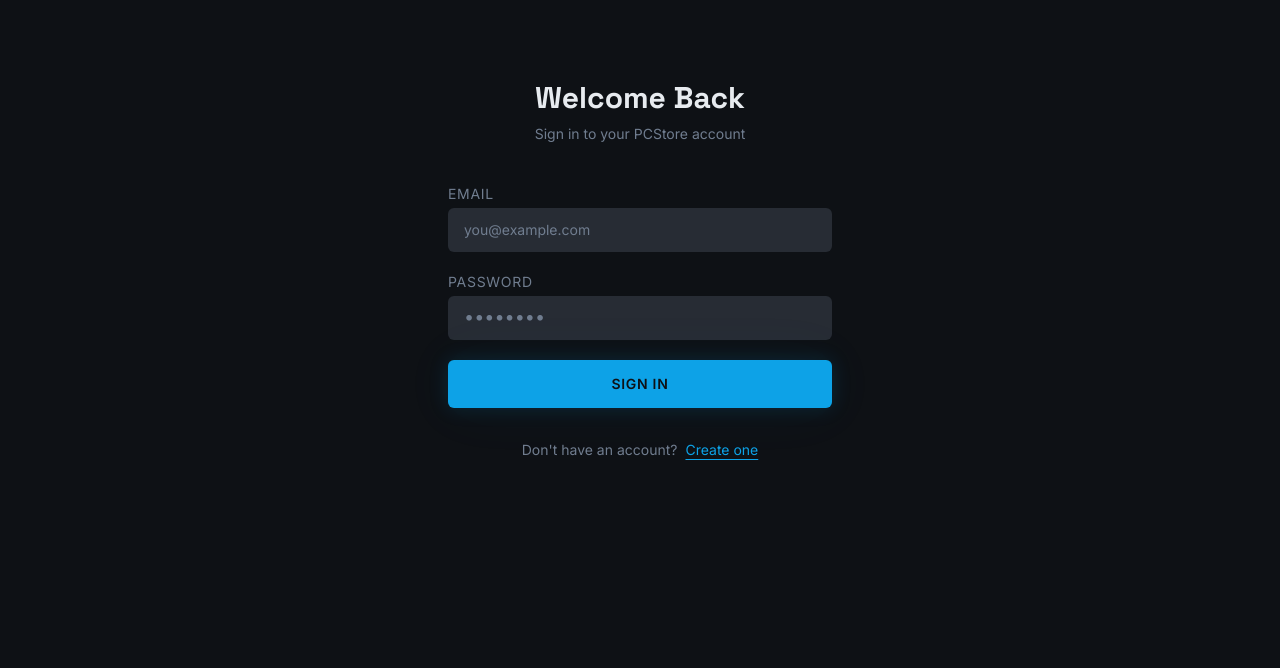
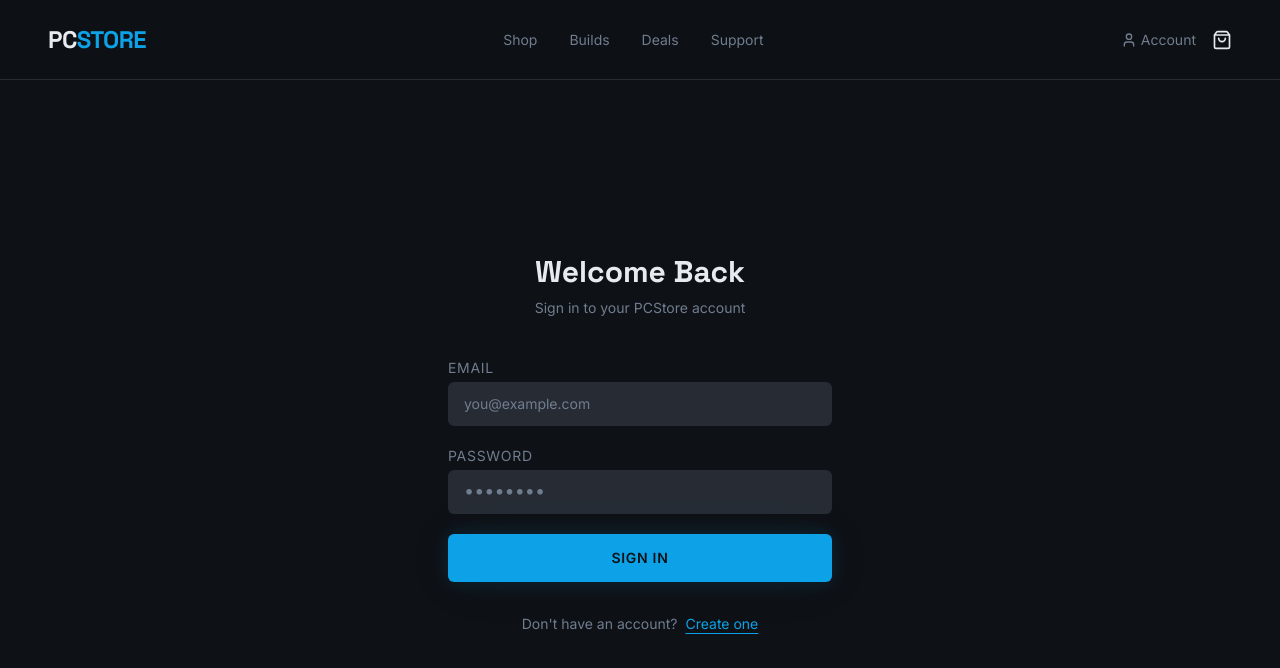
Before and after one commit to Raxorekk/ecommerce, a Next.js app in the folder frontend/ecommerce/: page /login in a window 1280 px wide. Shown: the top 668 px of the page. Built offline with nearby package versions, Linux system fonts and the light colour scheme.

Commit message:
added navbar

```diff
--- a/frontend/ecommerce/app/globals.css
+++ b/frontend/ecommerce/app/globals.css
@@ -20,6 +20,18 @@
   --font-space: "Space Grotesk", sans-serif;
   --font-body: "Inter", system-ui, sans-serif;
   --shadow-glow-cyan: 0 0 20px #0da2e726, 0 0 60px #0da2e70d;
+  --animate-fade-in: fade-in ease-out forwards;
+
+  @keyframes fade-in {
+    from {
+      opacity: 0;
+      transform: translateY(-10px);
+    }
+    to {
+      opacity: 1;
+      transform: translateY(0);
+    }
+  }
 }
 
 /*
--- a/frontend/ecommerce/app/layout.tsx
+++ b/frontend/ecommerce/app/layout.tsx
@@ -1,5 +1,6 @@
 import type { Metadata } from "next";
 import "./globals.css";
+import NavBar from "@/components/NavBar";
 
 export const metadata: Metadata = {
   title: "Create Next App",
@@ -15,7 +16,10 @@
     <html
       lang="en"
     >
-      <body className="antialiased">{children}</body>
+      <body className="antialiased">
+        <NavBar />
+        {children}
+        </body>
     </html>
   );
 }
--- a/frontend/ecommerce/app/login/page.tsx
+++ b/frontend/ecommerce/app/login/page.tsx
@@ -5,7 +5,7 @@
 
 const page = () => {
   return (
-    <div className="flex flex-col items-center min-h-screen px-6 pt-20">
+    <div className="flex flex-col items-center min-h-222 px-6 justify-center animate-fade-in [animation-duration:300ms]">
       <div className="flex flex-col items-center max-w-sm w-full">
         <h1 className="text-3xl font-bold mb-2">Welcome Back</h1>
         <p className="text-muted-foreground text-sm mb-10 text-center">
--- a/frontend/ecommerce/app/register/page.tsx
+++ b/frontend/ecommerce/app/register/page.tsx
@@ -5,7 +5,7 @@
 
 const page = () => {
   return (
-    <div className="flex flex-col items-center min-h-screen px-6 pt-20">
+    <div className="flex flex-col items-center min-h-screen px-6 pt-20 animate-fade-in [animation-duration:300ms]">
       <div className="flex flex-col items-center max-w-sm w-full">
         <h1 className="text-3xl font-bold mb-2">Create Account</h1>
         <p className="text-muted-foreground text-sm mb-10 text-center">
--- a/frontend/ecommerce/components/NavBar.tsx
+++ b/frontend/ecommerce/components/NavBar.tsx
@@ -1,9 +1,107 @@
-import React from 'react'
+"use client";
+import "../app/globals.css";
+import {
+  Menu,
+  ShoppingBag,
+  Monitor,
+  Cpu,
+  Tag,
+  LucideLifeBuoy,
+  User,
+  X,
+  LucideProps,
+} from "lucide-react";
+import React, { useState, useEffect } from "react";
+import Link from "next/link";
 
-const NavBar = () => {
+function NavBarDropdownButton({
+  href,
+  text,
+  Icon,
+}: {
+  href: string;
+  text: string;
+  Icon: React.ForwardRefExoticComponent<
+    Omit<LucideProps, "ref"> & React.RefAttributes<SVGSVGElement>
+  >;
+}) {
   return (
-    <div>NavBar</div>
-  )
+    <Link
+      className="flex flex-row items-center gap-2 font-semibold text-sm p-3 rounded-lg hover:text-light-blue hover:bg-light-blue/5 transition-all transition-duration-150 ease-in-out"
+      href={href}
+    >
+      <Icon className="text-light-blue w-4 h-4" /> {text}
+    </Link>
+  );
 }
 
-export default NavBar
+export default function NavBar() {
+  const [showDropdown, setShowDropdown] = useState(false);
+
+  useEffect(() => {
+    const blockScroll = () => {
+      showDropdown
+        ? document.body.classList.add("overflow-hidden")
+        : document.body.classList.remove("overflow-hidden");
+    };
+
+    blockScroll();
+    return () => document.body.classList.remove("overflow-hidden");
+  }, [showDropdown]);
+
+  useEffect(() => {
+    const handleResize = () => {
+      window.innerWidth >= 768 && setShowDropdown(false);
+    }
+
+    window.addEventListener("resize", handleResize)
+    return () => window.removeEventListener("resize", handleResize)
+  }, [])
+
+  return (
+    <nav className="fixed left-0 top-0 right-0 flex z-50 h-16 lg:h-20 bg-background/80 border-b border-muted-background backdrop-blur-md">
+      <div className="container mx-auto flex flex-row items-center justify-between py-4 px-6 lg:px-12">
+        <Link href="/" className="font-space text-xl font-bold tracking-tight lg:text-2xl">
+          <span className="">
+            PC
+          </span>
+          <span className="text-light-blue">
+            STORE
+          </span>
+        </Link>
+        <div className="hidden md:visible md:flex flex-row gap-8 text-muted-foreground text-sm items-center">
+          <Link className="hover:text-light-blue transition-colors" href="/">Shop</Link>
+          <Link className="hover:text-light-blue transition-colors" href="/">Builds</Link>
+          <Link className="hover:text-light-blue transition-colors" href="/">Deals</Link>
+          <Link className="hover:text-light-blue transition-colors" href="/">Support</Link>
+        </div>
+        <div className="flex flex-row gap-4 items-center">
+          <button className="hidden md:flex md:visible cursor-pointer flex-row text-sm items-center text-muted-foreground gap-1 hover:text-light-blue transition-colors"><User className="h-4 w-4" />Account</button>
+          <button className="cursor-pointer h-5 w-5">
+            <ShoppingBag className="h-5 w-5 hover:text-light-blue transition-colors" />
+          </button>
+          <button
+            onClick={() => setShowDropdown((prev) => !prev)}
+            className="md:hidden cursor-pointer h-5 w-5"
+          >
+            {!showDropdown ? (
+              <Menu className="h-5 w-5" />
+            ) : (
+              <X className="h-5 w-5" />
+            )}
+          </button>
+        </div>
+      </div>
+      {showDropdown && (
+        <div className="md:hidden fixed flex flex-col left-0 top-15 w-full gap-1 bg-background py-4 px-6 border-b border-b-muted-background shadow-2xl animate-fade-in [animation-duration:200ms]">
+          <NavBarDropdownButton href="/" Icon={Monitor} text="Shop" />
+          <NavBarDropdownButton href="/" Icon={Cpu} text="Builds" />
+          <NavBarDropdownButton href="/" Icon={Tag} text="Deals" />
+          <NavBarDropdownButton href="/" Icon={LucideLifeBuoy} text="Support" />
+          <div className="h-px bg-muted-background my-2"></div>
+          <NavBarDropdownButton href="/" Icon={User} text="Account" />
+        </div>
+      )}
+    </nav>
+  );
+}
--- a/frontend/ecommerce/lib/api.ts
+++ b/frontend/ecommerce/lib/api.ts
@@ -35,8 +35,9 @@
   });
 
   if (!response.ok) {
-    // clear token if unauthorized in case of invalid access_token
+    // clear token if unauthorized in case of invalid accessToken
     if (response.status === 401 && !isRetry) {
+      // fetch refreshToken and set if available
       const refreshToken = cookieStore.get("REFRESH_TOKEN")?.value;
       if (refreshToken) {
         const refreshResponse = await fetch(
@@ -50,11 +51,12 @@
           },
         );
 
-        const data = (await refreshResponse.json()) as { access: string };
 
         if (refreshResponse.ok) {
+          // set new accessToken or retry request
+          const data = (await refreshResponse.json()) as { access: string };
           if (data?.access) {
-            cookieStore.set("ACCESS_TOKEN", data?.access, {
+            cookieStore.set("ACCESS_TOKEN", data.access, {
               httpOnly: true,
               secure: process.env.NODE_ENV === "production",
               path: "/",
@@ -67,6 +69,7 @@
           }
         }
       }
+      // delete tokens and redirect to login if no refreshToken
       cookieStore.delete("ACCESS_TOKEN");
       cookieStore.delete("REFRESH_TOKEN");
       redirect("/login");
--- a/frontend/ecommerce/package.json
+++ b/frontend/ecommerce/package.json
@@ -9,6 +9,7 @@
     "lint": "eslint"
   },
   "dependencies": {
+    "lucide-react": "^1.7.0",
     "next": "16.2.2",
     "react": "19.2.4",
     "react-dom": "19.2.4"
--- a/frontend/ecommerce/middleware.ts
+++ b/frontend/ecommerce/proxy.ts
@@ -2,7 +2,7 @@
 import { PROTECTED_ROUTES, PUBLIC_ROUTES } from "./lib/routes";
 import { cookies } from "next/headers";
 
-export default async function middleware(req: NextRequest) {
+export default async function proxy(req: NextRequest) {
   const path = req.nextUrl.pathname;
   const isProtectedRoute = PROTECTED_ROUTES.some((route) =>
     path.startsWith(route),
```
Also changed, not shown: 1 other file (tests, documents, lock files or other folders).
